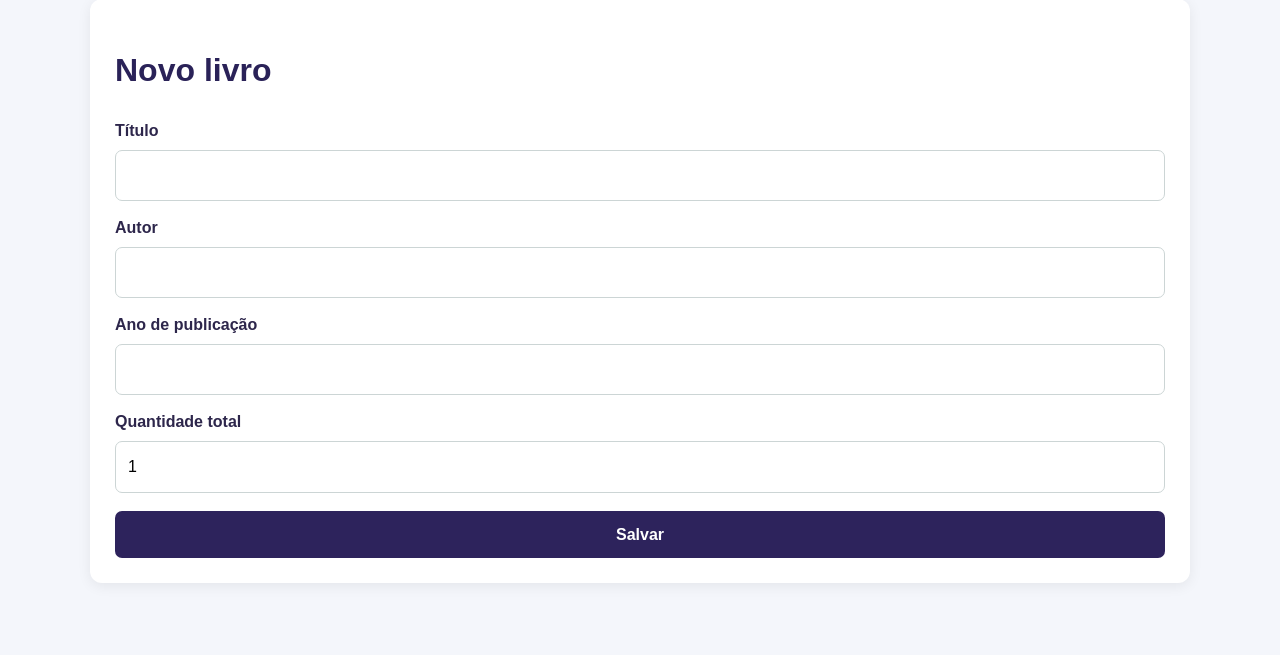
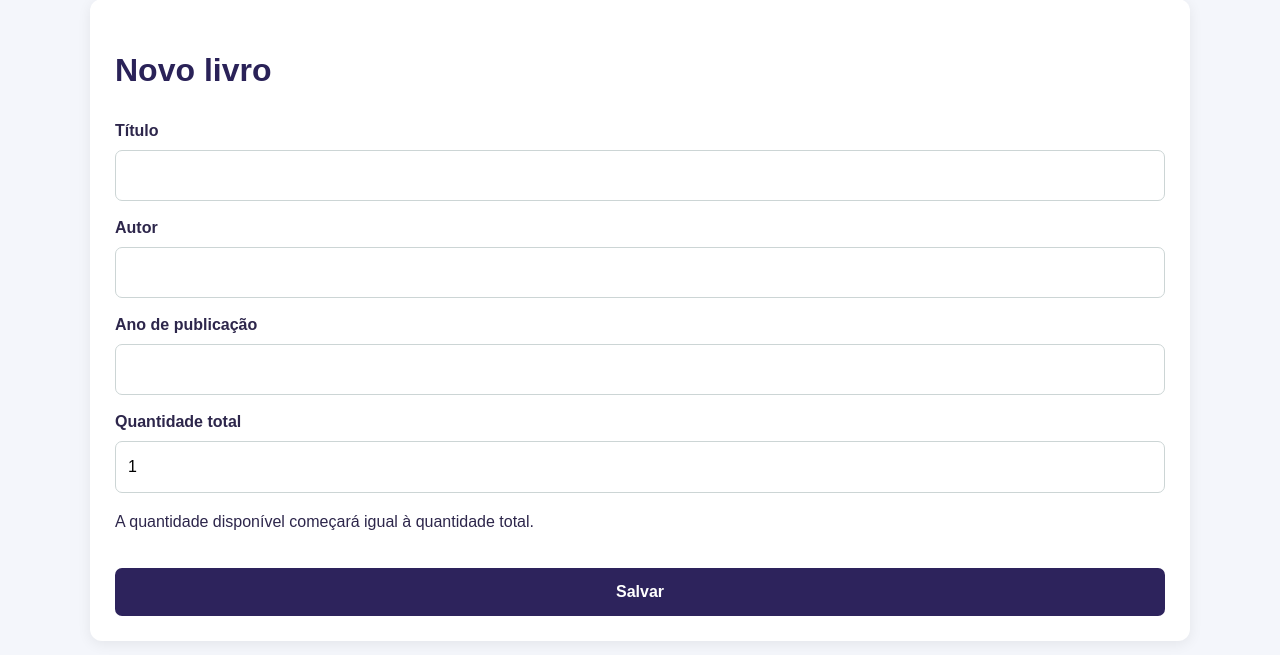
Before and after one commit to JoaoVitor-2008/bibliotech, a PHP site: page /modules/livros/form.php in a window 1280 px wide. Shown: the part 108-763 px from the top of the page. Run offline with PHP 8.4, Linux system fonts and the light colour scheme; the visitor is signed in with stand-in values (Sample User, id 1).

Commit message:
aula 08 - edicao e validaçao de livros

```diff
--- a/modules/livros/form.php
+++ b/modules/livros/form.php
@@ -1,3 +1,4 @@
+
 <?php
 require_once __DIR__ . '/../../includes/auth.php';
 require_once __DIR__ . '/../../database/conexao.php';
@@ -14,18 +15,136 @@ $livro = [
     'quantidade_disponivel' => 1
 ];
 
+$mensagem = '';
+$livroEncontrado = true;
+
+// Buscar livro para edição
 if ($id) {
-    $stmt = $pdo->prepare('SELECT * FROM livros WHERE id = :id');
+    $stmt = $pdo->prepare(
+        'SELECT * FROM livros WHERE id = :id'
+    );
     $stmt->execute(['id' => $id]);
-    $livro = $stmt->fetch() ?: $livro;
+
+    $resultado = $stmt->fetch(PDO::FETCH_ASSOC);
+
+    if ($resultado) {
+        $livro = $resultado;
+    } else {
+        $livroEncontrado = false;
+        $mensagem = 'Livro não encontrado.';
+    }
 }
 
-if ($_SERVER['REQUEST_METHOD'] === 'POST') {
-    // TODO: implementar INSERT e UPDATE.
-    // Regra: quantidade_disponivel não pode ser negativa nem maior que quantidade_total.
-    $mensagem = 'Formulário preparado. Implemente o salvamento nesta aula.';
+// Receber dados do formulário
+if ($_SERVER['REQUEST_METHOD'] === 'POST' && $livroEncontrado) {
+
+    $titulo = trim($_POST['titulo'] ?? '');
+    $autor = trim($_POST['autor'] ?? '');
+    $ano = trim($_POST['ano_publicacao'] ?? '');
+    $total = filter_var(
+        $_POST['quantidade_total'] ?? null,
+        FILTER_VALIDATE_INT
+    );
+
+    // Na edição, recebe a quantidade disponível.
+    // No cadastro, ela começa igual à quantidade total.
+    if ($id) {
+        $disponivel = filter_var(
+            $_POST['quantidade_disponivel'] ?? null,
+            FILTER_VALIDATE_INT
+        );
+    } else {
+        $disponivel = $total;
+    }
+
+    // Manter os dados preenchidos no formulário
+    $livro = [
+        'titulo' => $titulo,
+        'autor' => $autor,
+        'ano_publicacao' => $ano,
+        'quantidade_total' => $_POST['quantidade_total'] ?? '',
+        'quantidade_disponivel' => $id
+            ? ($_POST['quantidade_disponivel'] ?? '')
+            : $total
+    ];
+
+    // Validar os dados
+    if ($titulo === '' || $autor === '') {
+        $mensagem = 'Preencha o título e o autor.';
+
+    } elseif ($total === false || $total < 1) {
+        $mensagem = 'A quantidade total deve ser pelo menos 1.';
+
+    } elseif (
+        $disponivel === false ||
+        $disponivel < 0 ||
+        $disponivel > $total
+    ) {
+        $mensagem = 'A quantidade disponível deve estar entre 0 e a quantidade total.';
+
+    } elseif ($ano !== '' && filter_var($ano, FILTER_VALIDATE_INT) === false) {
+        $mensagem = 'Informe um ano de publicação válido.';
+
+    } else {
+
+        $ano = $ano === '' ? null : (int) $ano;
+
+        if ($id) {
+            // UPDATE: alterar livro existente
+            $sql = 'UPDATE livros SET
+                        titulo = :titulo,
+                        autor = :autor,
+                        ano_publicacao = :ano,
+                        quantidade_total = :total,
+                        quantidade_disponivel = :disponivel
+                    WHERE id = :id';
+
+            $stmt = $pdo->prepare($sql);
+
+            $stmt->execute([
+                'titulo' => $titulo,
+                'autor' => $autor,
+                'ano' => $ano,
+                'total' => $total,
+                'disponivel' => $disponivel,
+                'id' => $id
+            ]);
+
+            $mensagem = 'Livro atualizado com sucesso!';
+
+        } else {
+            // INSERT: cadastrar livro novo
+            $sql = 'INSERT INTO livros
+                    (titulo, autor, ano_publicacao,
+                     quantidade_total, quantidade_disponivel)
+                    VALUES
+                    (:titulo, :autor, :ano, :total, :disponivel)';
+
+            $stmt = $pdo->prepare($sql);
+
+            $stmt->execute([
+                'titulo' => $titulo,
+                'autor' => $autor,
+                'ano' => $ano,
+                'total' => $total,
+                'disponivel' => $total
+            ]);
+
+            $mensagem = 'Livro cadastrado com sucesso!';
+
+            // Limpar formulário após cadastro
+            $livro = [
+                'titulo' => '',
+                'autor' => '',
+                'ano_publicacao' => '',
+                'quantidade_total' => 1,
+                'quantidade_disponivel' => 1
+            ];
+        }
+    }
 }
 ?>
+
 <!DOCTYPE html>
 <html lang="pt-BR">
 <head>
@@ -35,32 +154,81 @@ if ($_SERVER['REQUEST_METHOD'] === 'POST') {
     <link rel="stylesheet" href="../../assets/css/style.css">
 </head>
 <body>
+
 <?php require_once __DIR__ . '/../../includes/header.php'; ?>
 
 <main class="container">
     <div class="card">
+
         <h1><?= $id ? 'Editar livro' : 'Novo livro' ?></h1>
 
-        <?php if (!empty($mensagem)): ?>
-            <div class="alert"><?= htmlspecialchars($mensagem) ?></div>
+        <?php if ($mensagem !== ''): ?>
+            <div class="alert">
+                <?= htmlspecialchars($mensagem) ?>
+            </div>
         <?php endif; ?>
 
+        <?php if ($livroEncontrado): ?>
+
             <form method="post">
+
                 <label>Título</label>
-            <input type="text" name="titulo" value="<?= htmlspecialchars($livro['titulo']) ?>" required>
+                <input
+                    type="text"
+                    name="titulo"
+                    value="<?= htmlspecialchars($livro['titulo']) ?>"
+                    required
+                >
 
                 <label>Autor</label>
-            <input type="text" name="autor" value="<?= htmlspecialchars($livro['autor']) ?>" required>
+                <input
+                    type="text"
+                    name="autor"
+                    value="<?= htmlspecialchars($livro['autor']) ?>"
+                    required
+                >
 
                 <label>Ano de publicação</label>
-            <input type="number" name="ano_publicacao" value="<?= htmlspecialchars($livro['ano_publicacao']) ?>">
+                <input
+                    type="number"
+                    name="ano_publicacao"
+                    value="<?= htmlspecialchars((string) $livro['ano_publicacao']) ?>"
+                >
 
                 <label>Quantidade total</label>
-            <input type="number" name="quantidade_total" min="1" value="<?= $livro['quantidade_total'] ?>" required>
+                <input
+                    type="number"
+                    name="quantidade_total"
+                    min="1"
+                    value="<?= htmlspecialchars((string) $livro['quantidade_total']) ?>"
+                    required
+                >
+
+                <?php if ($id): ?>
+
+                    <label>Quantidade disponível</label>
+                    <input
+                        type="number"
+                        name="quantidade_disponivel"
+                        min="0"
+                        value="<?= htmlspecialchars((string) $livro['quantidade_disponivel']) ?>"
+                        required
+                    >
+
+                <?php else: ?>
+
+                    <p>A quantidade disponível começará igual à quantidade total.</p>
+
+                <?php endif; ?>
 
                 <button type="submit">Salvar</button>
+
             </form>
+
+        <?php endif; ?>
+
     </div>
 </main>
+
 </body>
 </html>
```
Lines whose indentation alone changed are shown as unchanged.
